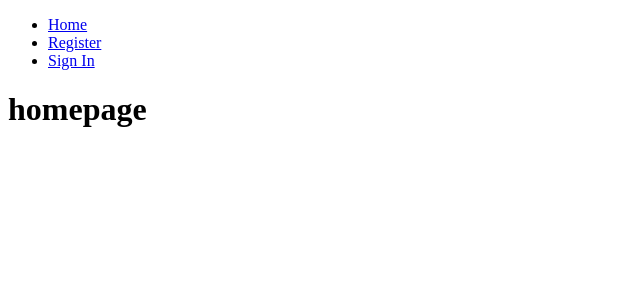
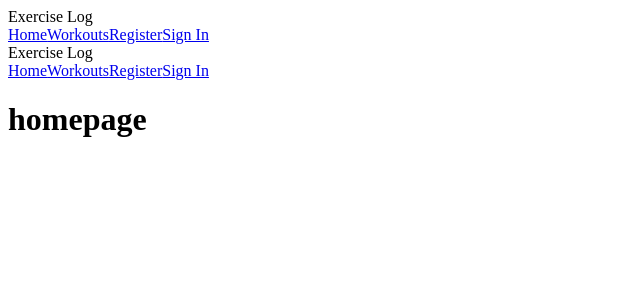
Before and after one commit to dbruce1990/exercise_log, a React app: page / in a window 1280 px wide. Shown: the top 300 px of the page, without its empty margins (0-640 px from the left). Built offline with nearby package versions, Linux system fonts and the light colour scheme; the HTML template or start-up script is replaced by a standard one.

Commit message:
added mdl which required me to annex MainLayout and Nav

```diff
--- a/react-components/App.jsx
+++ b/react-components/App.jsx
@@ -1,6 +1,6 @@
-import React from 'react';
-import {render} from 'react-dom';
-import {Router, Route, Link, browserHistory, IndexRoute} from 'react-router';
+import React from 'react'
+import {render} from 'react-dom'
+import {Router, Route, Link, browserHistory, IndexRoute} from 'react-router'
 
 class HomePage extends React.Component {
   render() {
@@ -8,12 +8,13 @@ class HomePage extends React.Component {
       <div>
         <h1>homepage</h1>
       </div>
-    );
-  };
+    )
+  }
 }
-import LoginPage from './LoginPage.jsx';
-import RegistrationPage from './RegistrationPage.jsx';
-import MainLayout from './MainLayout.jsx';
+import LoginPage from './LoginPage.jsx'
+import RegistrationPage from './RegistrationPage.jsx'
+import MainLayout from './MainLayout.jsx'
+import WorkoutsPage from './WorkoutsPage.jsx'
 
 class App extends React.Component {
   render() {
@@ -23,11 +24,12 @@ class App extends React.Component {
           <IndexRoute component={HomePage}/>
           <Route path="login" component={LoginPage}/>
           <Route path="register" component={RegistrationPage}/>
+          <Route path="workouts" component={WorkoutsPage}/>
         </Route>
       </Router>
-    );
+    )
   }
 }
 
 render(
-  <App/>, document.getElementById('app'));
+  <App/>, document.getElementById('app'))
--- a/react-components/MainLayout.jsx
+++ b/react-components/MainLayout.jsx
@@ -1,15 +1,64 @@
 import React, {Component} from 'react'
-import Nav from './Nav.jsx'
-
+import {Link} from 'react-router'
 
 class MainLayout extends Component {
+    constructor(props) {
+        super(props);
+
+        this.state = {
+            loggedIn: true,
+            routes: [
+                {
+                    path: "/workouts",
+                    text: "Workouts",
+                    requiresAuthentication: true
+                }
+            ]
+        }
+
+        this.isLoggedIn = this
+            .isLoggedIn
+            .bind(this)
+    }
+
+    isLoggedIn() {
+        return this.state.loggedIn
+    }
+    title() {
+        return <span className="mdl-layout-title">Exercise Log</span>
+    }
+
+    nav(navClass) {
+        return <nav className={navClass}>
+            <Link to="/" className="mdl-navigation__link">Home</Link>
+            {this
+                .state
+                .routes
+                .map((route, index) => <Link key={index} to={route.path} className="mdl-navigation__link">{route.text}</Link>)}
+            {this.isLoggedIn == true && <Link to="/logout" className="mdl-navigation__link">Logout</Link>}
+            {this.isLoggedIn != true && <Link to="/register" className="mdl-navigation__link">Register</Link>}
+            {this.isLoggedIn != true && <Link to="/login" className="mdl-navigation__link">Sign In</Link>}
+        </nav>
+    }
     render() {
         return (
-            <div>
-                <Nav />
-                {this.props.children}
+            <div className="mdl-layout--no-desktop-drawer-button mdl-js-layout mdl-layout--fixed-header">
+                <header className="mdl-layout__header">
+                    <div className="mdl-layout__header-row">
+                        {this.title()}
+                        <div className="mdl-layout-spacer"></div>
+                        {this.nav("mdl-navigation mdl-layout--large-screen-only")}
+                    </div>
+                </header>
+                <div className="mdl-layout__drawer">
+                    {this.title()}
+                    {this.nav("mdl-navigation")}
+                </div>
+                <main className="mdl-layout__content">
+                    {this.props.children}
+                </main>
             </div>
-        );
+        )
     }
 }
 
--- a/react-components/Nav.jsx
+++ /dev/null
@@ -1,35 +0,0 @@
-import React, {Component} from 'react'
-import {Link} from 'react-router'
-
-class Nav extends Component {
-    constructor(props) {
-        super(props);
-
-        this.state = {
-            loggedIn: true
-        }
-
-        this.isLoggedIn = this
-            .isLoggedIn
-            .bind(this)
-    }
-
-    isLoggedIn() {
-        return this.state.loggedIn
-    }
-
-    render() {
-        return (
-            <div>
-                <ul>
-                    <li><Link to="/">Home</Link></li>
-                    {this.isLoggedIn == true && <li><Link to="/logout">Logout</Link></li>}
-                    {this.isLoggedIn != true && <li><Link to="/register">Register</Link></li>}
-                    {this.isLoggedIn != true && <li><Link to="/login">Sign In</Link></li>}
-                </ul>
-            </div>
-        )
-    }
-}
-
-export default Nav
--- /dev/null
+++ b/react-components/WorkoutsPage.jsx
@@ -0,0 +1,13 @@
+import React, {Component} from 'react'
+
+class WorkoutsPage extends Component {
+    render () {
+        return (
+            <div>
+                <p>workouts</p>
+            </div>
+        )
+    }
+}
+
+export default WorkoutsPage
```
Also changed, not shown: public/bundle.js, 1 other file (tests, documents, lock files or other folders).
